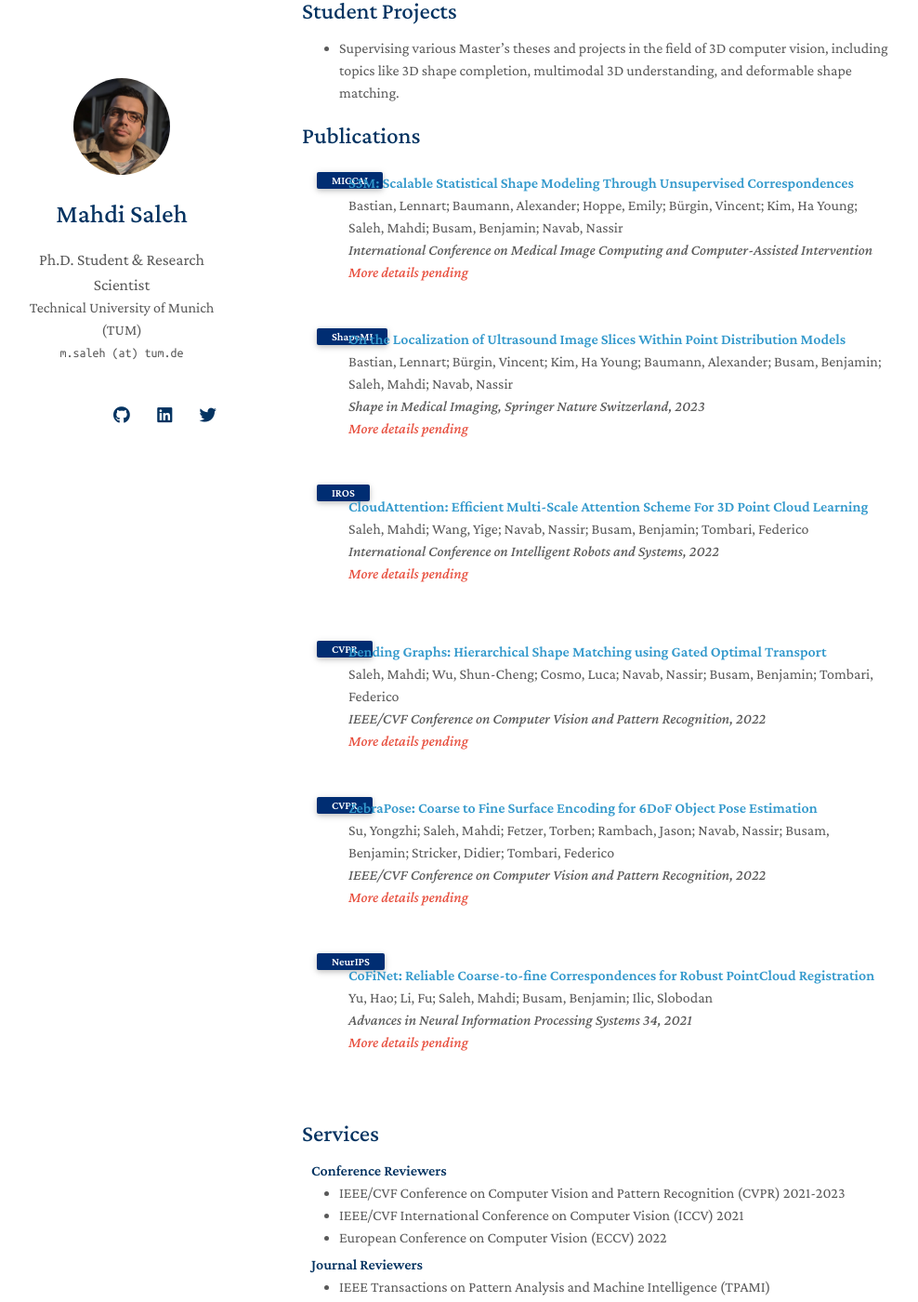
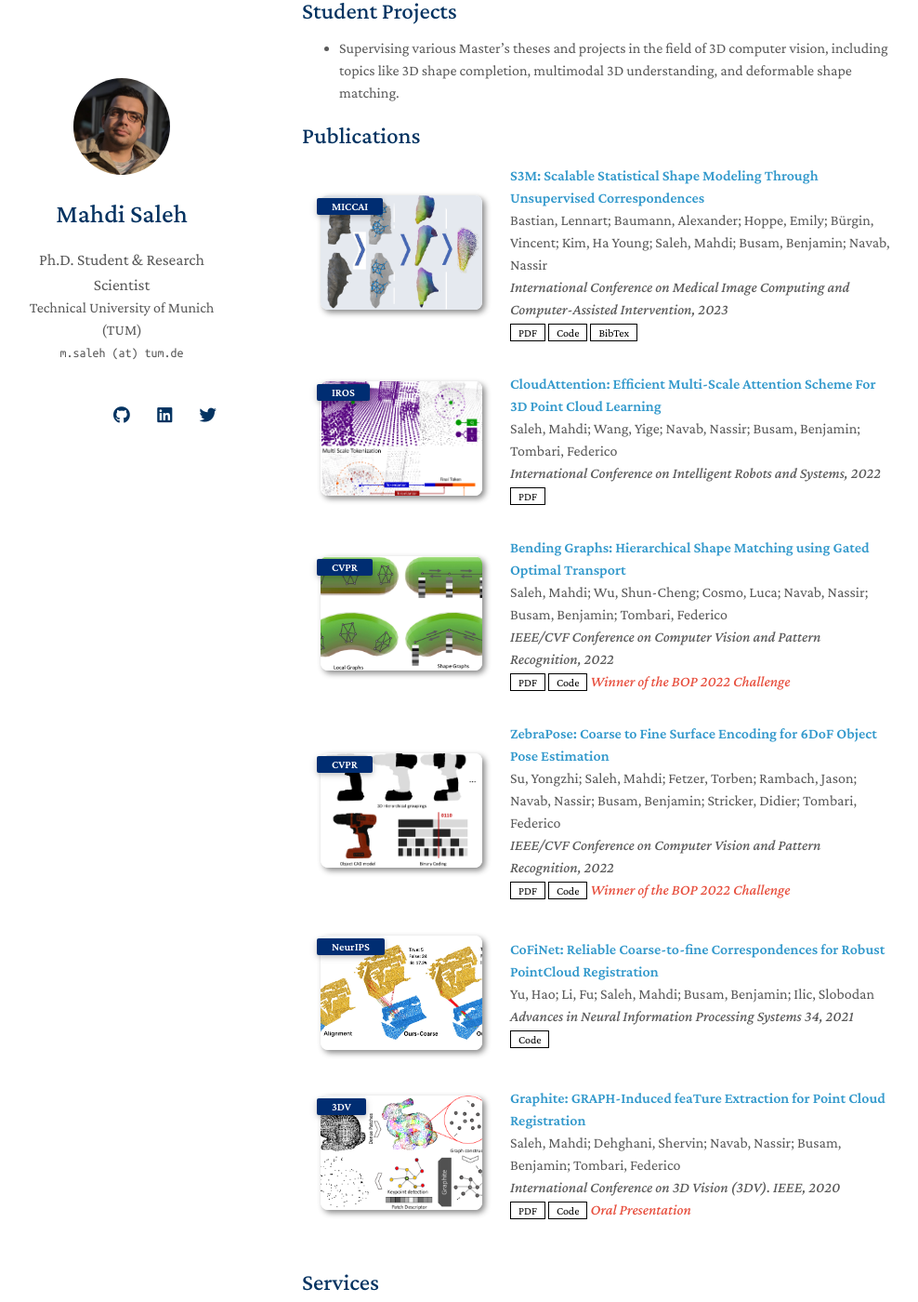
Before and after one commit to mahdi-slh/mahdi-slh.github.io, a Jekyll site: the page built from index.md, in a window 1280 px wide and 1400 px high, scrolled down 847 px. Shown: the whole window at 93% size, without its empty margins (145-1133 px from the left). Built offline with Jekyll 4.4.1, drawn with Linux system fonts in a browser that asks for light colours; nearby versions of some CDN libraries; a style sheet for code colours, icons or effects is not loaded; our own code applies the rules of GitHub Pages for plain Markdown files.

Commit message:
updated pub

```diff
--- a/_data/publications.yml
+++ b/_data/publications.yml
@@ -3,35 +3,50 @@ main:
 - title: "S3M: Scalable Statistical Shape Modeling Through Unsupervised Correspondences"
   authors: Bastian, Lennart; Baumann, Alexander; Hoppe, Emily; Bürgin, Vincent; Kim, Ha Young; Saleh, Mahdi; Busam, Benjamin; Navab, Nassir
   conference_short: MICCAI
-  conference: International Conference on Medical Image Computing and Computer-Assisted Intervention
-  notes: More details pending
-
-- title: On the Localization of Ultrasound Image Slices Within Point Distribution Models
-  authors: Bastian, Lennart; Bürgin, Vincent; Kim, Ha Young; Baumann, Alexander; Busam, Benjamin; Saleh, Mahdi; Navab, Nassir
-  conference_short: ShapeMI
-  conference: Shape in Medical Imaging, Springer Nature Switzerland, 2023
-  notes: More details pending
+  conference: International Conference on Medical Image Computing and Computer-Assisted Intervention, 2023
+  pdf: https://arxiv.org/pdf/2304.07515.pdf
+  code: https://github.com/alexanderbaumann99/S3M
+  bibtex: https://bib.yliu.me/MICCAI23.txt
+  image: ./assets/img/teaser_s3m.png
 
 - title: "CloudAttention: Efficient Multi-Scale Attention Scheme For 3D Point Cloud Learning"
   authors: Saleh, Mahdi; Wang, Yige; Navab, Nassir; Busam, Benjamin; Tombari, Federico
   conference_short: IROS
   conference: International Conference on Intelligent Robots and Systems, 2022
-  notes: More details pending
+  pdf: https://arxiv.org/pdf/2208.00524.pdf
+  image: ./assets/img/teaser_cloudattention.png
 
 - title: "Bending Graphs: Hierarchical Shape Matching using Gated Optimal Transport"
   authors: Saleh, Mahdi; Wu, Shun-Cheng; Cosmo, Luca; Navab, Nassir; Busam, Benjamin; Tombari, Federico
   conference_short: CVPR
   conference: IEEE/CVF Conference on Computer Vision and Pattern Recognition, 2022
-  notes: More details pending
+  pdf: https://arxiv.org/pdf/2202.01537.pdf
+  code: https://github.com/suyz526/ZebraPose
+  image: ./assets/img/teaser_bending.png
+  notes: Winner of the BOP 2022 Challenge
+
 
 - title: "ZebraPose: Coarse to Fine Surface Encoding for 6DoF Object Pose Estimation"
   authors: Su, Yongzhi; Saleh, Mahdi; Fetzer, Torben; Rambach, Jason; Navab, Nassir; Busam, Benjamin; Stricker, Didier; Tombari, Federico
   conference_short: CVPR
   conference: IEEE/CVF Conference on Computer Vision and Pattern Recognition, 2022
-  notes: More details pending
+  pdf: https://openaccess.thecvf.com/content/CVPR2022/papers/Su_ZebraPose_Coarse_To_Fine_Surface_Encoding_for_6DoF_Object_Pose_CVPR_2022_paper.pdf
+  code: https://github.com/suyz526/ZebraPose
+  image: ./assets/img/teaser_zebrapose.png
+  notes: Winner of the BOP 2022 Challenge
 
 - title: "CoFiNet: Reliable Coarse-to-fine Correspondences for Robust PointCloud Registration"
   authors: Yu, Hao; Li, Fu; Saleh, Mahdi; Busam, Benjamin; Ilic, Slobodan
   conference_short: NeurIPS
+  code: https://github.com/haoyu94/Coarse-to-fine-correspondences
+  image: ./assets/img/teaser_cofinet.png
   conference: Advances in Neural Information Processing Systems 34, 2021
-  notes: More details pending
+
+- title: "Graphite: GRAPH-Induced feaTure Extraction for Point Cloud Registration"
+  authors: Saleh, Mahdi; Dehghani, Shervin; Navab, Nassir; Busam, Benjamin; Tombari, Federico
+  conference_short: 3DV
+  conference: International Conference on 3D Vision (3DV). IEEE, 2020
+  pdf: https://arxiv.org/pdf/2010.09079.pdf
+  code: https://github.com/alexanderbaumann99/S3M
+  image: ./assets/img/teaser_graphite.png
+  notes: Oral Presentation
```
Also changed, not shown: assets/img/teaser_bending.png (added), assets/img/teaser_cloudattention.png (added), assets/img/teaser_cofinet.png (added), assets/img/teaser_graphite.png (added), assets/img/teaser_s3m.png (added), assets/img/teaser_zebrapose.png (added).
